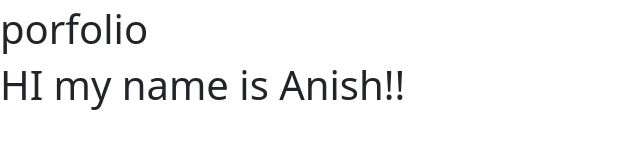
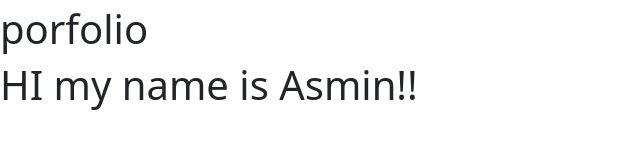
Before and after one commit to przwal/przwal.github.io, a plain HTML site: page index.html in a window 1280 px wide. Shown: the part 252-400 px from the top of the page, 0-640 px from the left. Drawn offline with nearby package versions, Linux system fonts and the light colour scheme.

Commit message:
edited content

```diff
--- a/index.html
+++ b/index.html
@@ -1,7 +1,7 @@
 <!DOCTYPE html>
 <html lang="en">
     <head>
-        <title>It's me anish</title>
+        <title>It's me asmin</title>
         <link rel="stylesheet" href="https://cdn.jsdelivr.net/npm/bootstrap@5.3.0-alpha1/dist/css/bootstrap.min.css">
     </head>
     <body>
@@ -29,6 +29,6 @@
             <h1>PORTFOLIO!!!!</h1>
             <h1>porfolio</h1>
           </div>
-          <h1>HI my name is Anish!!</h1>
+          <h1>HI my name is Asmin!!</h1>
     </body>
 </html>
```
